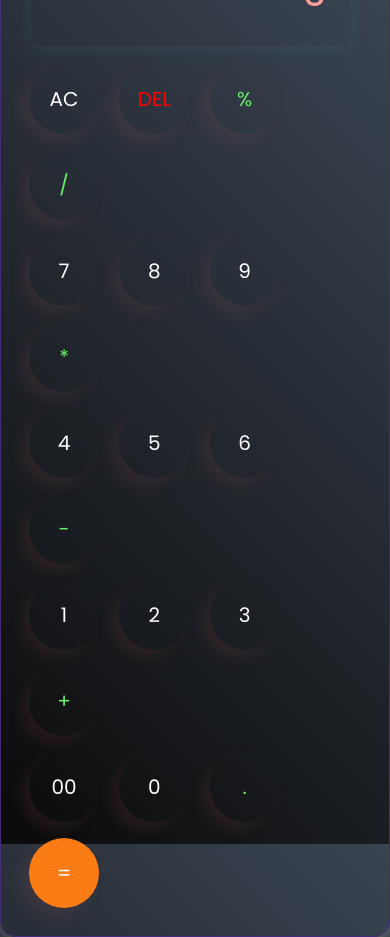
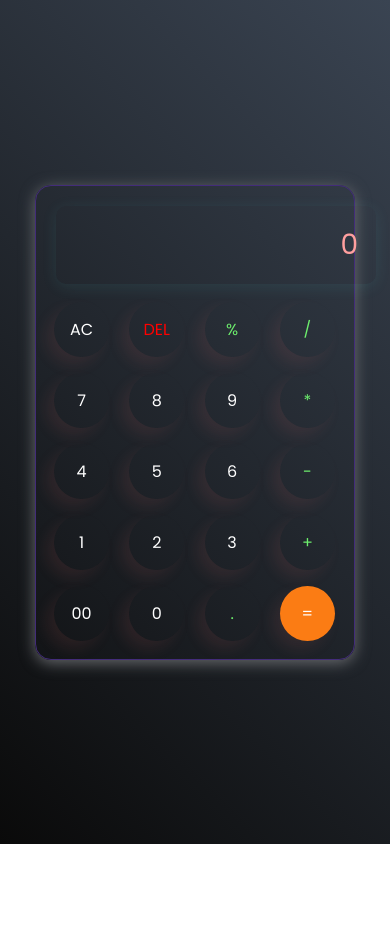
Before and after one commit to Yash990-bit/Js-Calculator, a plain HTML site: page index.html in a window 390 px wide. After the commit the page ends 844 px from the top, so only its background shows below. Drawn offline with Linux system fonts and the light colour scheme.

Commit message:
response

```diff
--- a/script.js
+++ b/script.js
@@ -20,5 +20,9 @@ buttons.forEach(button => {
             string = string.slice(0,-1);
             input.value = string;
         }
+        else{
+            string += e.target.innerHTML;
+            input.value = string;
+        }
     });
 });
--- a/style.css
+++ b/style.css
@@ -71,3 +71,43 @@ button.btn{
 .operator{
     color:#6dee6d;
 }
+
+@media screen and (max-width:768px){
+    .calculator{
+        padding: 15px;
+    }
+    input{
+        font-size:32px;
+    }
+    button{
+        width:60px;
+        height:60px;
+        font-size:18px;
+    }
+}
+
+@media screen and (max-width:480px){
+    .calculator{
+        padding:10px;
+    }
+    input{
+        font-size: 28px;
+        padding:18px;
+    }
+    button{
+        width:55px;
+        height: 55px;
+        font-size:16px;
+    }
+    .row{
+        display: grid;
+        grid-template-columns: (4, 1fr);
+        gap:8px;
+    }
+    .calculator{
+        max-width: 320px;
+    }
+    button.equalBtn{
+        width:100%;
+    }
+}
```
